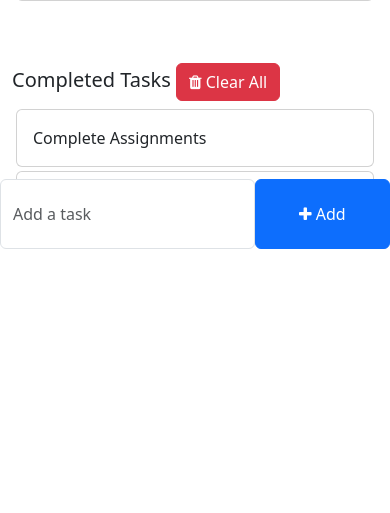
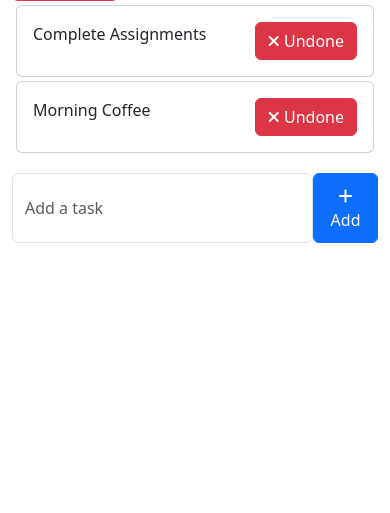
Before and after one commit to ChinonsoAgbo/Todo_List_APP, a Django app: page / in a window 390 px wide. Shown: the part 545-1058 px from the top of the page. After the commit the page ends 788 px from the top, so only its background shows below. Run offline with Django 4.2, Linux system fonts and the light colour scheme; data comes from the database, SQL or seed files in the repository; both versions use the stored data as it was after the commit.

Commit message:
Complete Todo

```diff
--- a/templates/home-todo.html
+++ b/templates/home-todo.html
@@ -1,3 +1,7 @@
+<!--
+    @Author: Chinonso Agbo
+    @ version 1.0
+-->
 {% load static %}
 <!DOCTYPE html>
 <html lang="en">
@@ -11,25 +15,21 @@
     <link href="https://cdn.jsdelivr.net/npm/bootstrap@5.3.0-alpha1/dist/css/bootstrap.min.css" rel="stylesheet" integrity="sha384-GLhlTQ8iRABdZLl6O3oVMWSktQOp6b7In1Zl3/Jr59b6EGGoI1aFkw7cmDA6j6gD" crossorigin="anonymous">
     <script src="https://cdn.jsdelivr.net/npm/bootstrap@5.3.0-alpha1/dist/js/bootstrap.bundle.min.js" integrity="sha384-w76AqPfDkMBDXo30jS1Sgez6pr3x5MlQ1ZAGC+nuZB+EYdgRZgiwxhTBTkF7CXvN" crossorigin="anonymous"></script>
     <!-- Font Awesome Icons -->
-    <link rel="stylesheet" href="https://cdnjs.cloudflare.com/ajax/libs/font-awesome/4.7.0/css/font-awesome.min.css">
 
+    <link rel="stylesheet" href="https://cdnjs.cloudflare.com/ajax/libs/font-awesome/6.4.2/css/all.min.css" integrity="sha512-z3gLpd7yknf1YoNbCzqRKc4qyor8gaKU1qmn+CShxbuBusANI9QpRohGBreCFkKxLhei6S9CQXFEbbKuqLg0DA==" crossorigin="anonymous" referrerpolicy="no-referrer" />
     <style>
-        .form-control{
+        .form-control {
             padding: 1.375rem .75rem !important;
         }
     </style>
 </head>
 <body>
-    <div class="container  ">
+    <div class="container">
+        <h3 class="pt-5 text-center">ToDo App</h3>
 
-        <h3 class="pt-5 text-center"> ToDo App</h3>
         <div class="row">
-            <h4>My Day</h4>
-            <p class="text-muted">{% now "jS F Y" %} </p>  <!--prints current date  -->
-
-
-            <div class="col-md-7 col-lg-7" style="height: 450px; overflow: scroll;">
-                     <!-- Display photo if there are no completed tasks -->
+            <div class="col-md-7 col-lg-7">
+                <!-- Display tasks -->
                 {% if not tasks %}
                     <div class="card m-1">
                         <div class="card-body">
@@ -37,57 +37,82 @@
                         </div>
                     </div>
                 {% endif %}
-                <!-- List of all the tasks for the day -->
                 {% for task in tasks %}
                     <div class="card m-1">
                         <div class="card-body">
-                    <!--Display photo -->
-
-                        {{ task.task }}
+                            <span id="taskText_{{ task.id }}">{{ task.task }}</span>
                             <span style="position: relative; float: right;">
-                            <a href="{% url 'completeTask' task.id %}" class="btn btn-success"><i class="fa fa-check"></i> Mark as Done</a>
+                                <a href="{% url 'completeTask' task.id %}" class="btn btn-success"><i class="fa fa-check"></i> Done</a>
                                 <a href="{% url 'deleteTask' task.id %}" class="btn btn-danger"><i class="fa fa-trash"></i></a>
-                            <a class="btn btn-primary"><i class="fa fa-pencil"></i></a>
+                                <a href="javascript:void(0)" onclick="editTask('{{ task.id }}', '{{ task.task }}')" class="btn btn-primary"><i class="fa fa-pencil"></i></a>
                             </span>
                         </div>
                     </div>
                 {% endfor %}
             </div>
-            <div class="col-md-5 col-lg-5" style="height: 450px; overflow: scroll;">
-                <h5>Completed Tasks   <a href="{% url 'clearCompleted' %}" class="btn btn-danger"><i class="fa fa-trash"></i>  Clear All</a></h5>
-                <!-- Debugging message -->
+            <div class="col-md-5 col-lg-5">
+                <!-- Display completed tasks -->
+                <h5>Completed Tasks</h5>
                 {% if completed_tasks %}
+                    <a href="{% url 'clearCompleted' %}" class="btn btn-danger"><i class="fa fa-trash"></i> Clear All</a>
                 {% else %}
                     No completed tasks to display.
                 {% endif %}
-
-                <!-- List of all the tasks that have completed -->
                 {% for task in completed_tasks %}
                     <div class="card m-1">
                         <div class="card-body">
                             {{ task.task }}
+                            <span style="position: relative; float: right;">
+                                <a href="{% url 'markAsUndone' task.id %}" class="btn btn-danger"><i class="fa-solid fa-xmark"></i> Undone</a>
+                            </span>
                         </div>
                     </div>
                 {% endfor %}
             </div>
         </div>
 
-        <!-- Add container -->
-        <div class="row">
-            <div class="col-md-6 col-lg-6 p-0" style="position: absolute; bottom: 50px;">
+        <div class="row mt-3">
+            <div class="col-md-6 col-lg-6">
                 <!-- To Do Form -->
-                <form action="{% url 'addTask' %}" method="POST">
+                <form action="{% url 'addTask' %}" method="POST" class="d-flex">
                     {% csrf_token %}
-                    <div class="form-group">
-                        <span style="display: flex;">
-                            <input type="text" name="task" class="form-control" placeholder="Add a task">
-                            <button type="submit" class="btn btn-primary" style="width: 200px;"><i class="fa fa-plus"></i> Add</button>
-                        </span>
-                    </div>
+                    <input type="text" name="task" class="form-control flex-grow-1 mr-2" placeholder="Add a task">
+                    <button type="submit" class="btn btn-primary"><i class="fa fa-plus"></i> Add</button>
                 </form>
             </div>
         </div>
+    </div>
 
-    </div>
+    <script>
+        function editTask(taskId, taskText) {
+            const taskTextElement = document.getElementById(`taskText_${taskId}`);
+
+            const inputElement = document.createElement('input');
+            inputElement.setAttribute('type', 'text');
+            inputElement.setAttribute('class', 'form-control');
+            inputElement.value = taskText;
+
+            const saveButton = document.createElement('button');
+            saveButton.setAttribute('type', 'button');
+            saveButton.setAttribute('class', 'btn btn-primary');
+            saveButton.textContent = 'Save';
+
+            saveButton.addEventListener('click', function() {
+                const updatedText = inputElement.value;
+                // Update the task text on the server using AJAX or any preferred method.
+                // For demonstration, I'm updating the UI only.
+                taskTextElement.textContent = updatedText;
+
+                // Remove the input and button elements.
+                taskTextElement.parentNode.removeChild(inputElement);
+                saveButton.parentNode.removeChild(saveButton);
+            });
+
+            // Replace the task text with the input and button elements.
+            taskTextElement.textContent = '';
+            taskTextElement.appendChild(inputElement);
+            taskTextElement.appendChild(saveButton);
+        }
+    </script>
 </body>
 </html>
--- a/todos/urls.py
+++ b/todos/urls.py
@@ -2,12 +2,21 @@ from django.urls import path
 
 from . import views
 urlpatterns = [
+    # button to add a task
     path('addTask/', views.addTask, name='addTask'),
+    # button to delete a task
     path('delete/<int:task_id>/', views.deleteTask, name='deleteTask'),
+    # button to complete a task
     path('completeTask/<int:task_id>/', views.completeTask, name='completeTask'), # button to complete a task
 
+    # button to clear completed tasks
+    path('clearCompleted/', views.clearCompleted, name='clearCompleted'),
 
-    path('clearCompleted/', views.clearCompleted, name='clearCompleted'),# button to clear completed tasks
+    # button to mark as undone tasks
+    path('markAsUndone/<int:task_id>/', views.markAsUndone, name='markAsUndone'),
+
+    # button to edit a task
+    path('editTask/<int:task_id>/', views.editTask, name='editTask'),
 
 
 ]
```
Also changed, not shown: templates/edit_task.html (added, +35 -0 lines), todos/views.py (+20 -0 lines), README.md, db.sqlite3, pngwing.com.png (deleted), templates/home.html (deleted). Lines whose indentation alone changed are shown as unchanged.
